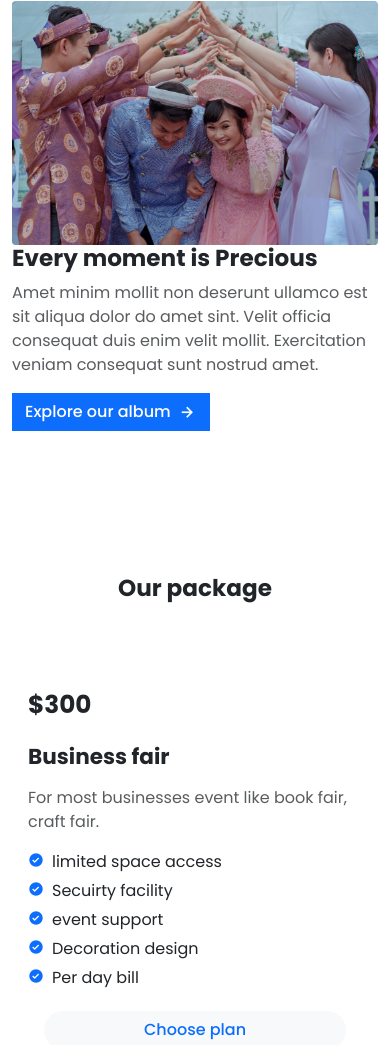
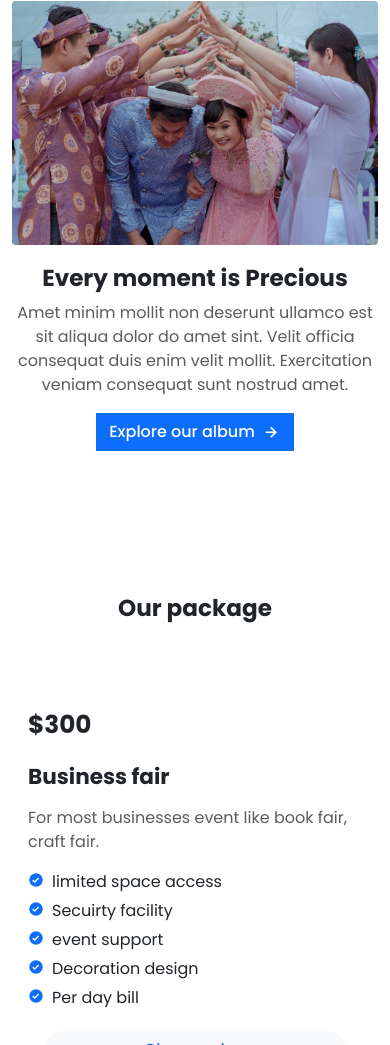
Before and after one commit to rifat-islam2026/Convention-Project, a plain HTML site: page index.html in a window 390 px wide. Shown: the part 811-1856 px from the top of the page. Drawn offline with nearby package versions, Linux system fonts and the light colour scheme.

Commit message:
padding add

```diff
--- a/index.html
+++ b/index.html
@@ -124,7 +124,7 @@
         <div class="col-lg-6 col-md-12 col-sm-12">
           <img src="images/wedding.png" class="img-fluid" alt="">
         </div>
-        <div class="col-lg-6 col-md-12 col-sm-12">
+        <div id="content" class="col-lg-6 col-md-12 col-sm-12">
           <h3 class="fw-bolder">Every moment is Precious </h3>
           <p class="text-body-secondary">Amet minim mollit non deserunt ullamco est sit aliqua dolor do amet sint. Velit
             officia consequat duis enim velit mollit. Exercitation veniam consequat sunt nostrud amet.</p>
--- a/style.css
+++ b/style.css
@@ -20,9 +20,9 @@ ul.list-unstyled {
     box-shadow: 0px 12px 30px 0px rgba(0, 0, 0, 0.13);
 }
 @media screen and (max-width: 768px){
-    .moment-content{
+    #content{
         text-align: center !important;
-        padding-bottom: 20px;
+        padding-top:20px;
     }
     h2.display-3.fw-bolder {
         font-size: 24px;
```
